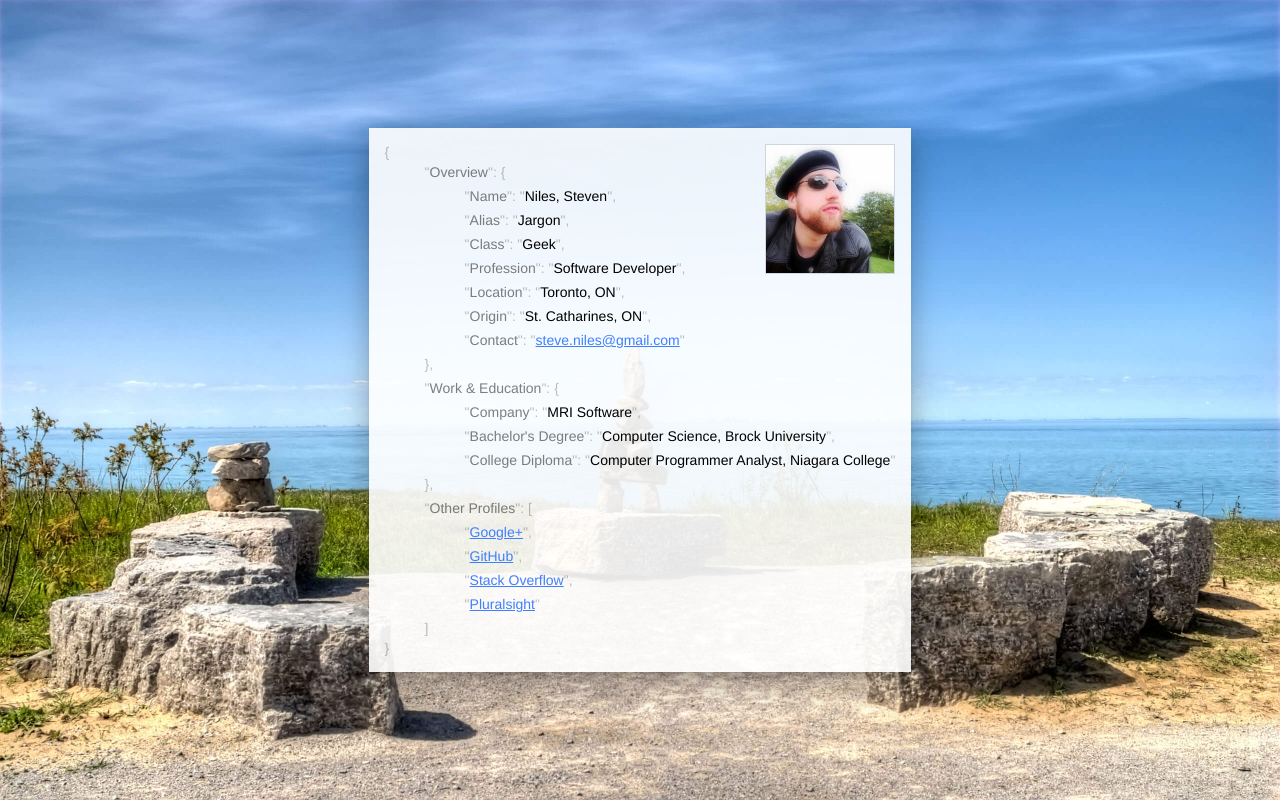
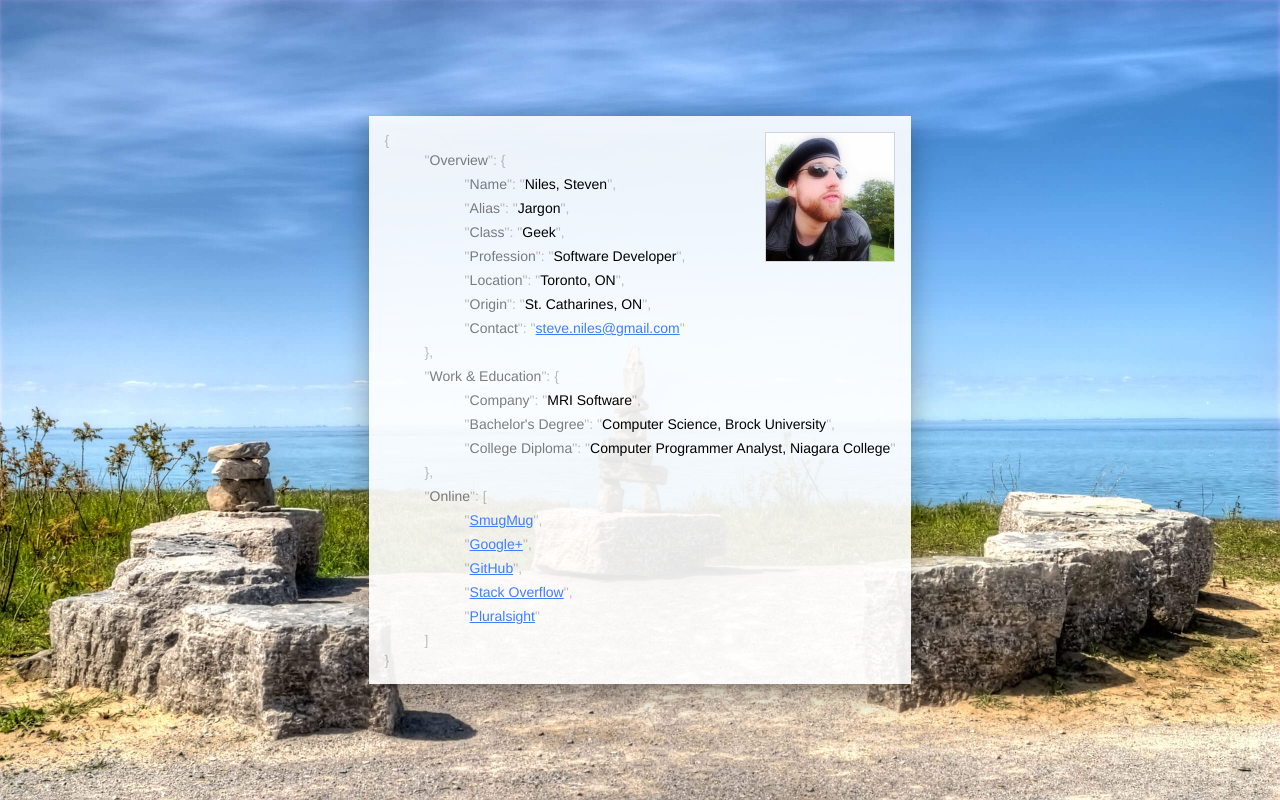
Before and after one commit to steveniles/steveniles.github.io, a plain HTML site: page index.html in a window 1280 px wide. Drawn offline with Linux system fonts and the light colour scheme.

Commit message:
Add SmugMug link

```diff
--- a/index.html
+++ b/index.html
@@ -80,8 +80,9 @@
                         <li>"<span class="key">College Diploma</span>": "<span class="value">Computer Programmer Analyst, Niagara College</span>"</li>
                     </ul>},
                 </li>
-                <li>"<span class="key">Other Profiles</span>": [
+                <li>"<span class="key">Online</span>": [
                     <ul>
+                        <li>"<a href="http://photography.steveniles.ca/">SmugMug</a>",</li>
                         <li>"<a href="https://plus.google.com/u/0/117377626741909928162/about">Google+</a>",</li>
                         <li>"<a href="https://github.com/steveniles">GitHub</a>",</li>
                         <li>"<a href="http://stackoverflow.com/users/1786847/jargon?tab=profile">Stack Overflow</a>",</li>
```
